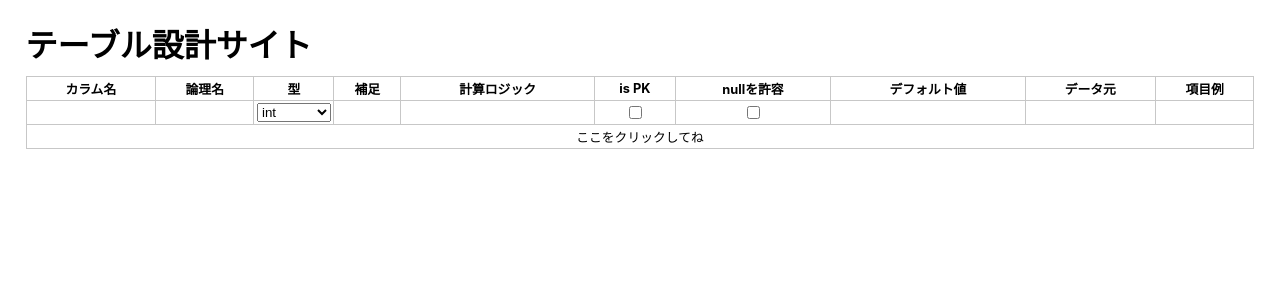
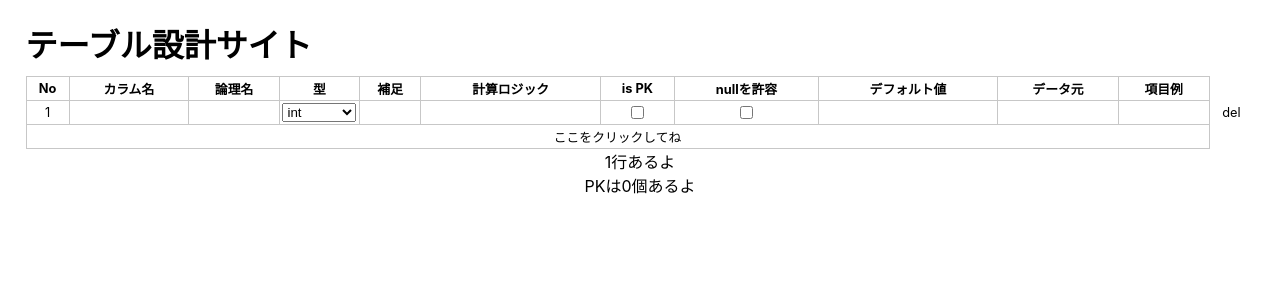
Before and after one commit to tochiji/tables-maker, a React (Create React App) app: page / in a window 1280 px wide. Both pictures are taken after a click on the element "ここをクリックしてね". Shown: the top 300 px of the page. Built offline with nearby package versions, Linux system fonts and the light colour scheme.

Commit message:
[更新] Cellをファイル分割、delボタンの追加、テーブルの状態infoを追加

```diff
--- a/src/App.js
+++ b/src/App.js
@@ -1,78 +1,37 @@
 import React, { useState } from 'react'
 import shortid from 'shortid'
 import './App.scss'
-import { items, columnTypes } from './definition'
+import { items } from './definition'
 import { save, load } from './save'
+import { CellBool, CellTypeSelect ,CellText } from './cells'
 
-function cleanPaste(e) {
-  e.preventDefault()
-  var text = (e.originalEvent || e).clipboardData.getData('text/plain')
-  document.execCommand('insertHTML', false, text)
-}
 
 function Cell(prop) {
-  const type = prop.type
-  const itemid = prop.itemid
-  const rowid = prop.rowid
-  const table = prop.table.slice()
-  const setTable = prop.setTable
-
-  const updateCell = e => {
-    const node = e.target.nodeName
-    const type = e.target.type
-    const name = e.target.name
-    console.log(name)
-
-    const newtable = table.map(v => {
-      const isSameId = v.id === rowid
-
-      if (isSameId && node === 'TD') {
-        v.data[itemid] = e.target.innerHTML
-      } else if (isSameId && type === 'checkbox') {
-        v.data[itemid] = e.target.checked
-      } else if (isSameId && name === 'column-type') {
-        v.data[itemid] = e.target.value
-      }
-      return v
-    })
-    setTable(newtable)
-    save(newtable)
-  }
-
-  if (type === 'bool') {
-    return (
-      <td>
-        <input type="checkbox" checked={prop.content || false} onChange={e => updateCell(e)} />
-      </td>
-    )
-  } else if (type === 'type-select') {
-    return (
-      <td className="select">
-        <select name="column-type" value={prop.content} onChange={e => updateCell(e)}>
-          {columnTypes.map(v => (
-            <option key={v.id} value={v.id}>
-              {v.name}
-            </option>
-          ))}
-        </select>
-      </td>
-    )
+  if (prop.type === 'bool') {
+    return <CellBool {...prop} />
+  } else if (prop.type === 'type-select') {
+    return <CellTypeSelect {...prop} />
   } else {
-    return (
-      <td suppressContentEditableWarning={true} contentEditable={true} onPaste={cleanPaste} onBlur={e => updateCell(e)}>
-        {prop.content}
-      </td>
-    )
+    return <CellText {...prop} />
   }
 }
 
 function Row(prop) {
+  const del = () => {
+    const table = prop.table.slice()
+    const newtable = table.filter(r =>{
+      return r.id !== prop.rowid
+    })
+    prop.setTable(newtable)
+  }
   const r = prop.row.data
   return (
     <tr>
+      <td>{prop.rowNo}</td>
       {items.map((item, i) => (
         <Cell key={item.id} rowid={prop.rowid} itemid={item.id} type={item.type} content={r[item.id]} {...prop} />
       ))}
+      <td className="del" onClick={del}>del</td>
     </tr>
   )
 }
@@ -80,8 +39,8 @@ function Row(prop) {
 function Rows(prop) {
   return (
     <tbody>
-      {prop.table.map(r => (
-        <Row key={r.id} rowid={r.id} row={r} {...prop} />
+      {prop.table.map((r, i) => (
+        <Row key={r.id} rowid={r.id} rowNo={i+1} row={r} {...prop} />
       ))}
     </tbody>
   )
@@ -91,9 +50,11 @@ function Header(prop) {
   return (
     <thead>
       <tr>
+        <th>No</th>
         {items.map(v => (
           <th key={v.id}>{v.name}</th>
         ))}
+        <th className="del" />
       </tr>
     </thead>
   )
@@ -111,7 +72,7 @@ function NewLineAdd(prop) {
   return (
     <tfoot className="App-addrow">
       <tr>
-        <td colSpan={items.length} onClick={addRow}>
+        <td colSpan={items.length + 1} onClick={addRow}>
           ここをクリックしてね
         </td>
       </tr>
@@ -135,6 +96,19 @@ function App() {
         <Rows {...prop} />
         <NewLineAdd {...prop} />
       </table>
+      <Info table={table} />
+    </div>
+  )
+}
+
+function Info(prop) {
+  const PKcount = prop.table.filter(v => {
+    return v.data.ispk
+  }).length
+  return (
+    <div>
+      <div>{prop.table.length + '行あるよ'}</div>
+      <div>{'PKは' + PKcount + '個あるよ'}</div>
     </div>
   )
 }
--- a/src/App.scss
+++ b/src/App.scss
@@ -49,6 +49,13 @@
   td.select{
     width: 80px;
   }
+
+  td.del{
+    cursor:pointer;
+  }
+  .del{
+    border:none;
+  }
 }
 
 .App-addrow{
--- /dev/null
+++ b/src/cells.js
@@ -0,0 +1,66 @@
+import React from 'react'
+import { columnTypes } from './definition'
+import { save } from './save'
+
+function cleanPaste(e) {
+  e.preventDefault()
+  var text = (e.originalEvent || e).clipboardData.getData('text/plain')
+  document.execCommand('insertHTML', false, text)
+}
+
+function updateCell(prop, e, targetProperty) {
+  const table = prop.table.slice()
+  const newtable = table.map(v => {
+    if (v.id === prop.rowid) {
+      v.data[prop.itemid] = e.target[targetProperty]
+    }
+    return v
+  })
+  prop.setTable(newtable)
+  save(newtable)
+}
+
+
+function CellBool(prop) {
+  const targetProperty = 'checked'
+
+  return (
+    <td>
+      <input type="checkbox" checked={prop.content || false} onChange={e => updateCell(prop, e, targetProperty)} />
+    </td>
+  )
+}
+
+function CellTypeSelect(prop) {
+  const targetProperty = 'value'
+
+  return (
+    <td className="select">
+      <select name="column-type" value={prop.content} onChange={e => updateCell(prop, e, targetProperty)}>
+        {columnTypes.map(v => (
+          <option key={v.id} value={v.id}>
+            {v.name}
+          </option>
+        ))}
+      </select>
+    </td>
+  )
+}
+
+function CellText(prop) {
+  const targetProperty = 'innerHTML'
+
+  return (
+    <td
+      suppressContentEditableWarning={true}
+      contentEditable={true}
+      dangerouslySetInnerHTML={{
+        __html: prop.content,
+      }}
+      onPaste={cleanPaste}
+      onBlur={e => updateCell(prop, e, targetProperty)}
+    />
+  )
+}
+
+export { CellBool, CellTypeSelect, CellText }
```
